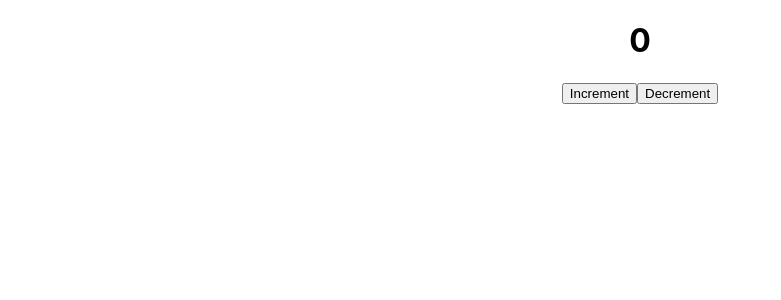
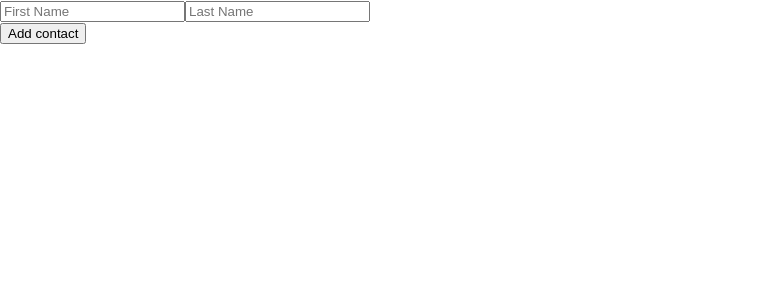
Before and after one commit to jvpink200/hooksPractice, a React (Create React App) app: page / in a window 1280 px wide. Shown: the top 300 px of the page, without its empty margins (0-781 px from the left). Built offline with nearby package versions, Linux system fonts and the light colour scheme.

Commit message:
git status

```diff
--- a/src/App.js
+++ b/src/App.js
@@ -1,25 +1,40 @@
 import React, { useState }from "react";
 import './App.css';
-// Convert the class below to a functional component that uses the useState hook to initalize a count vartiable to 0 and display the count on the screen.
-// Don't worry about the part where the button changes the count quite yet, that's what you're here to learn about!
 
 function App() {
-  const [ count, setCount ] = useState(0); //setCount is the function that changes the count vale
+  const [inputData, setInputData] = useState({ firstName: "", lastName: "" });
+  const [contactsData, setContactsData] = useState([]);
 
-  function increment() {
-    setCount(prevCount => prevCount + 1)
+  function handleChange(event) {
+    // update our inputData state
+    setInputData((prevInput) => [...inputData, prevInput]);
+    console.log("input data", inputData);
   }
 
-  function decrement() {
-    setCount(prevCount => prevCount -1);
+  function handleSubmit(event) {
+    // add the inputData to the contactsData array
   }
 
   return (
-    <div className="App">
-      <h1>{count}</h1>
-      <button onClick={increment}>Increment</button>
-      <button onClick={decrement}>Decrement</button>
-    </div>
+    <>
+      <form onSubmit={handleSubmit}>
+        <input
+          placeholder="First Name"
+          name="firstName"
+          value={inputData.firstName}
+          onChange={handleChange}
+        />
+        <input
+          placeholder="Last Name"
+          name="lastName"
+          value={inputData.lastName}
+          onChange={handleChange}
+        />
+        <br />
+        <button>Add contact</button>
+      </form>
+      {/*{contacts}*/}
+    </>
   );
 }
 
```
